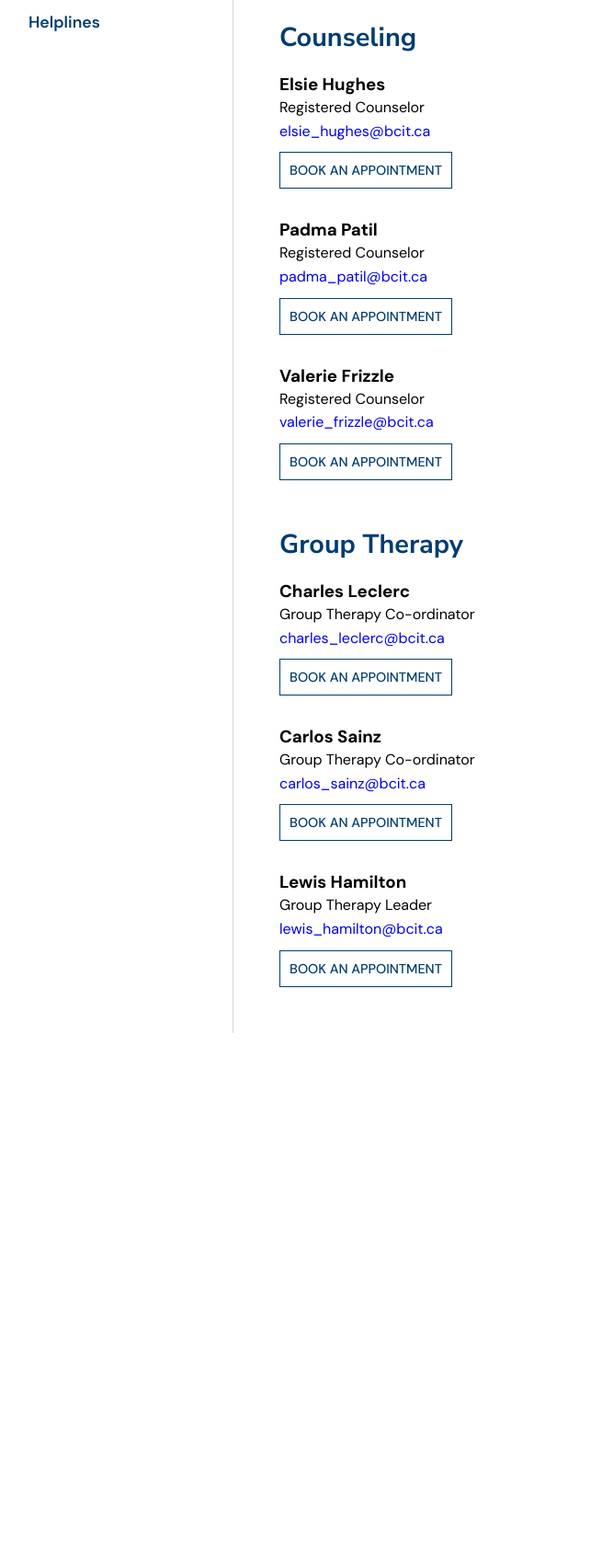
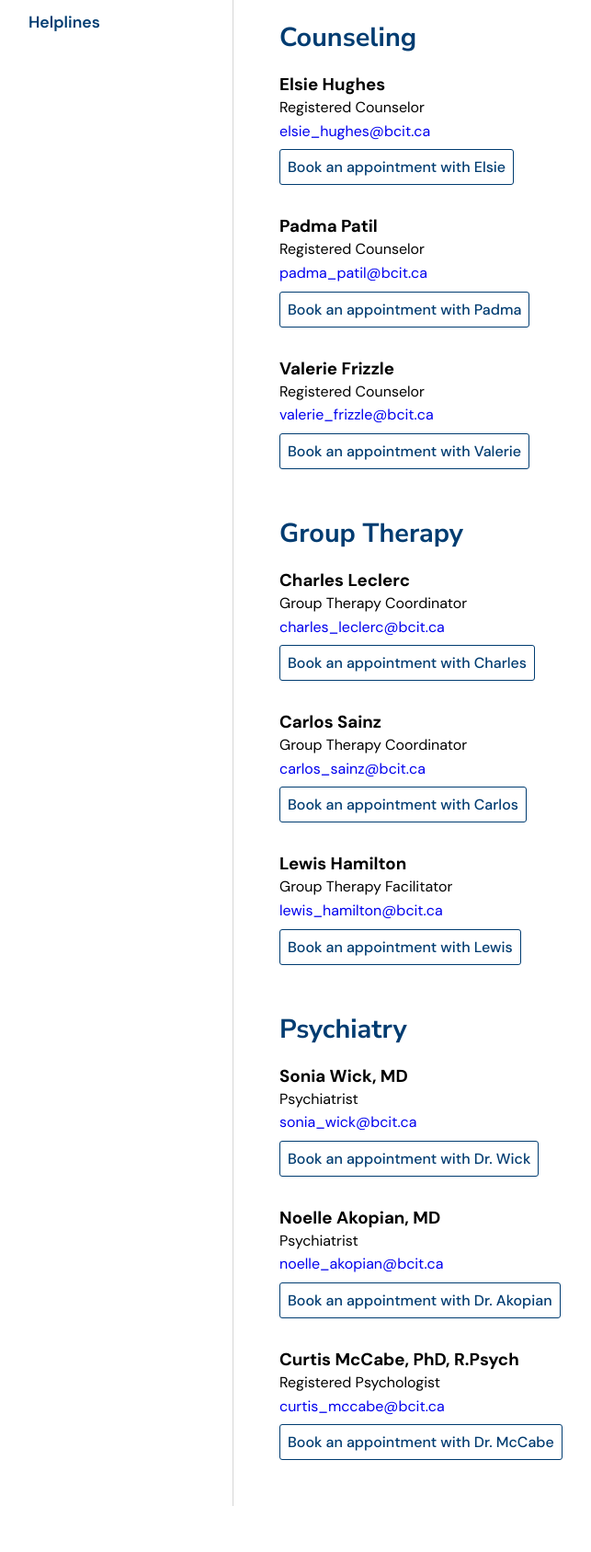
Before and after one commit to Gabe-CIT/TermProject, a Python web app: template templates/services.html in a window 1280 px wide. Shown: the part 317-2004 px from the top of the page at 92% size, without its empty margins (119-762 px from the left). Before the commit the page ends 1440 px from the top, so only its background shows below. Run offline with Jinja, Linux system fonts and the light colour scheme; the template is opened without the code that fills it, so the values that code supplies are empty.

Commit message:
filling out rest of data on page

```diff
--- a/static/css/services.css
+++ b/static/css/services.css
@@ -234,19 +234,21 @@ svg.logo {
 
 .book-btn {
     width: fit-content;
-    margin: 10px 0;
-    padding: 10px;
+    margin: 7px 0;
+    padding: 8px;
     background-color: transparent;
+    /* background-color: var(--bcit-blue); */
     border: 1px solid var(--bcit-blue);
     transition: all .1s ease-in-out;
     cursor: pointer;
-    text-transform: uppercase;
+    /* text-transform: uppercase; */
     text-decoration: none;
-    color: #fff;
     font-family: "DM Sans", Arial, Helvetica, sans-serif;
-    font-size: .9em;
+    font-size: 1em;
     font-weight: 500;
+    /* color: #fff; */
     color: var(--bcit-blue);
+    border-radius: 3px;
 }
 
 .book-btn:hover {
--- a/templates/services.html
+++ b/templates/services.html
@@ -55,7 +55,7 @@
                             <h3>Elsie Hughes</h3>
                             <p>Registered Counselor</p>
                             <p><a href="mailto:youfellforit@gmail.com">elsie_hughes@bcit.ca</a></p>
-                            <a href="./booking.html"><div class="book-btn">Book an appointment</div></a>
+                            <a href="./booking.html"><div class="book-btn">Book an appointment with Elsie</div></a>
                         </div>
                     </li>
                     <li>
@@ -64,7 +64,7 @@
                             <h3>Padma Patil</h3>
                             <p>Registered Counselor</p>
                             <p><a href="mailto:youfellforit@gmail.com">padma_patil@bcit.ca</a></p>
-                            <a href="./booking.html"><div class="book-btn">Book an appointment</div></a>
+                            <a href="./booking.html"><div class="book-btn">Book an appointment with Padma</div></a>
                         </div>
                     </li>
                     <li>
@@ -73,7 +73,7 @@
                             <h3>Valerie Frizzle</h3>
                             <p>Registered Counselor</p>
                             <p><a href="mailto:youfellforit@gmail.com">valerie_frizzle@bcit.ca</a></p>
-                            <a href="./booking.html"><div class="book-btn">Book an appointment</div></a>
+                            <a href="./booking.html"><div class="book-btn">Book an appointment with Valerie</div></a>
                         </div>
                     </li>
                 </ul>
@@ -85,27 +85,59 @@
                         <div class="advisor">
                             <!-- <img> -->
                             <h3>Charles Leclerc</h3>
-                            <p>Group Therapy Co-ordinator</p>
+                            <p>Group Therapy Coordinator</p>
                             <p><a href="mailto:youfellforit@gmail.com">charles_leclerc@bcit.ca</a></p>
-                            <a href="./booking.html"><div class="book-btn">Book an appointment</div></a>
+                            <a href="./booking.html"><div class="book-btn">Book an appointment with Charles</div></a>
                         </div>
                     </li>
                     <li>
                         <div class="advisor">
                             <!-- <img> -->
                             <h3>Carlos Sainz</h3>
-                            <p>Group Therapy Co-ordinator</p>
+                            <p>Group Therapy Coordinator</p>
                             <p><a href="mailto:youfellforit@gmail.com">carlos_sainz@bcit.ca</a></p>
-                            <a href="./booking.html"><div class="book-btn">Book an appointment</div></a>
+                            <a href="./booking.html"><div class="book-btn">Book an appointment with Carlos</div></a>
                         </div>
                     </li>
                     <li>
                         <div class="advisor">
                             <!-- <img> -->
                             <h3>Lewis Hamilton</h3>
-                            <p>Group Therapy Leader</p>
+                            <p>Group Therapy Facilitator</p>
                             <p><a href="mailto:youfellforit@gmail.com">lewis_hamilton@bcit.ca</a></p>
-                            <a href="./booking.html"><div class="book-btn">Book an appointment</div></a>
+                            <a href="./booking.html"><div class="book-btn">Book an appointment with Lewis</div></a>
+                        </div>
+                    </li>
+                </ul>
+            </div>
+            <div class="directory psychiatry">
+                <h2 class="cat-name">Psychiatry</h2>
+                <ul class="advisor-list">
+                    <li>
+                        <div class="advisor">
+                            <!-- <img> -->
+                            <h3>Sonia Wick, MD</h3>
+                            <p>Psychiatrist</p>
+                            <p><a href="mailto:youfellforit@gmail.com">sonia_wick@bcit.ca</a></p>
+                            <a href="./booking.html"><div class="book-btn">Book an appointment with Dr. Wick</div></a>
+                        </div>
+                    </li>
+                    <li>
+                        <div class="advisor">
+                            <!-- <img> -->
+                            <h3>Noelle Akopian, MD</h3>
+                            <p>Psychiatrist</p>
+                            <p><a href="mailto:youfellforit@gmail.com">noelle_akopian@bcit.ca</a></p>
+                            <a href="./booking.html"><div class="book-btn">Book an appointment with Dr. Akopian</div></a>
+                        </div>
+                    </li>
+                    <li>
+                        <div class="advisor">
+                            <!-- <img> -->
+                            <h3>Curtis McCabe, PhD, R.Psych</h3>
+                            <p>Registered Psychologist</p>
+                            <p><a href="mailto:youfellforit@gmail.com">curtis_mccabe@bcit.ca</a></p>
+                            <a href="./booking.html"><div class="book-btn">Book an appointment with Dr. McCabe</div></a>
                         </div>
                     </li>
                 </ul>
```
